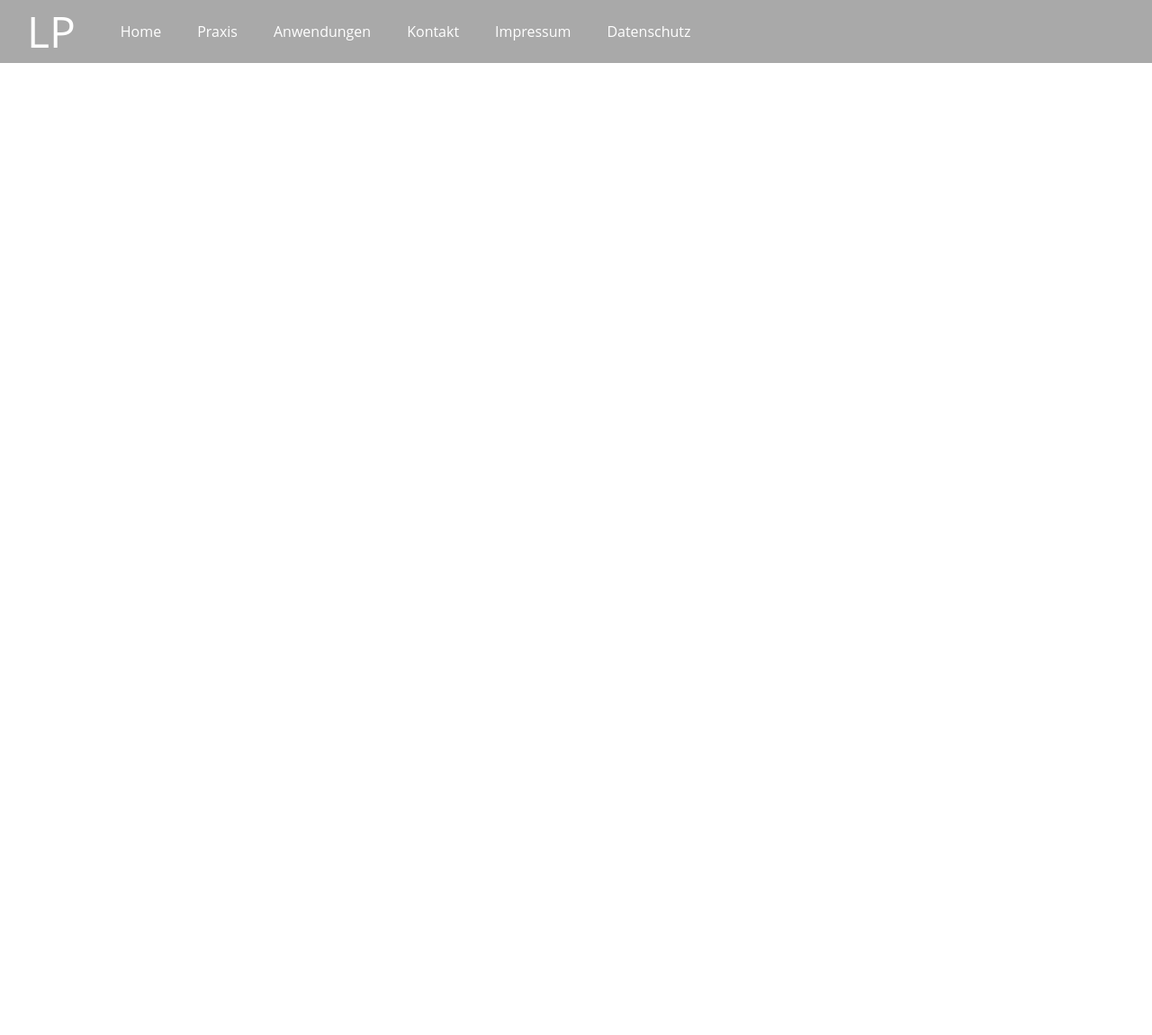
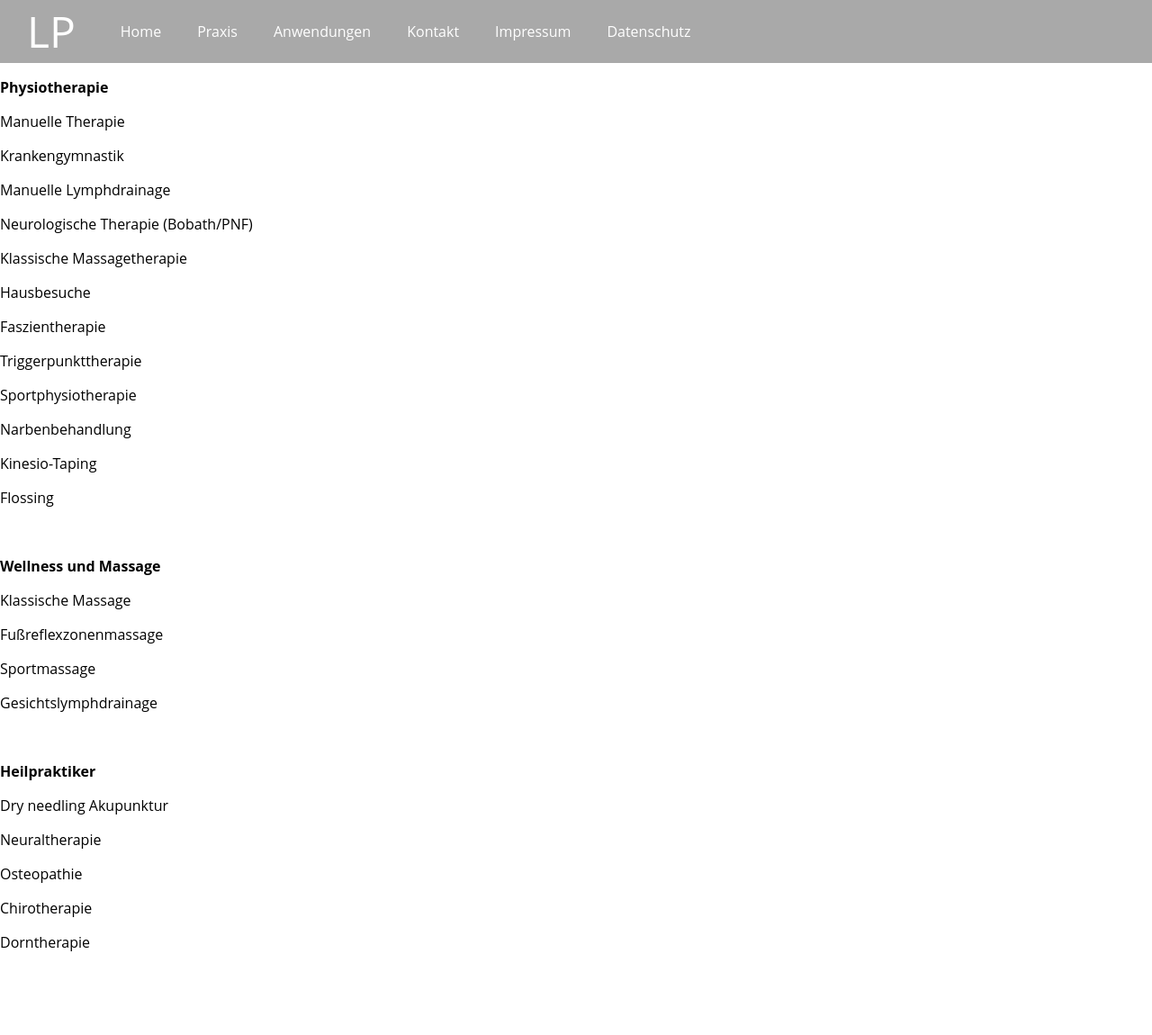
Before and after one commit to loehr-physiotherapie/loehr-physiotherapie.github.io, a Jekyll site: the page built from anwendungen.md, in a window 1280 px wide. Shown: the whole page at 90% size. Built offline with Jekyll 4.4.1, drawn with Linux system fonts in a browser that asks for light colours; before the commit the page ends 900 px from its top, so only the background shows below that.

Commit message:
Updated 'anwendungen.md' via CloudCannon

```diff
--- a/anwendungen.md
+++ b/anwendungen.md
@@ -3,3 +3,59 @@ layout: default
 title: Anwendungen
 permalink: /anwendungen/
 ---
+
+**Physiotherapie**
+
+Manuelle Therapie
+
+Krankengymnastik
+
+Manuelle Lymphdrainage
+
+Neurologische Therapie (Bobath/PNF)
+
+Klassische Massagetherapie
+
+Hausbesuche
+
+Faszientherapie
+
+Triggerpunkttherapie
+
+Sportphysiotherapie
+
+Narbenbehandlung
+
+Kinesio-Taping
+
+Flossing
+
+&nbsp;
+
+**Wellness und Massage**
+
+Klassische Massage
+
+Fu&szlig;reflexzonenmassage
+
+Sportmassage
+
+Gesichtslymphdrainage
+
+&nbsp;
+
+**Heilpraktiker&nbsp;**
+
+Dry needling Akupunktur
+
+Neuraltherapie
+
+Osteopathie
+
+Chirotherapie
+
+Dorntherapie
+
+&nbsp;
+
+&nbsp;
```
